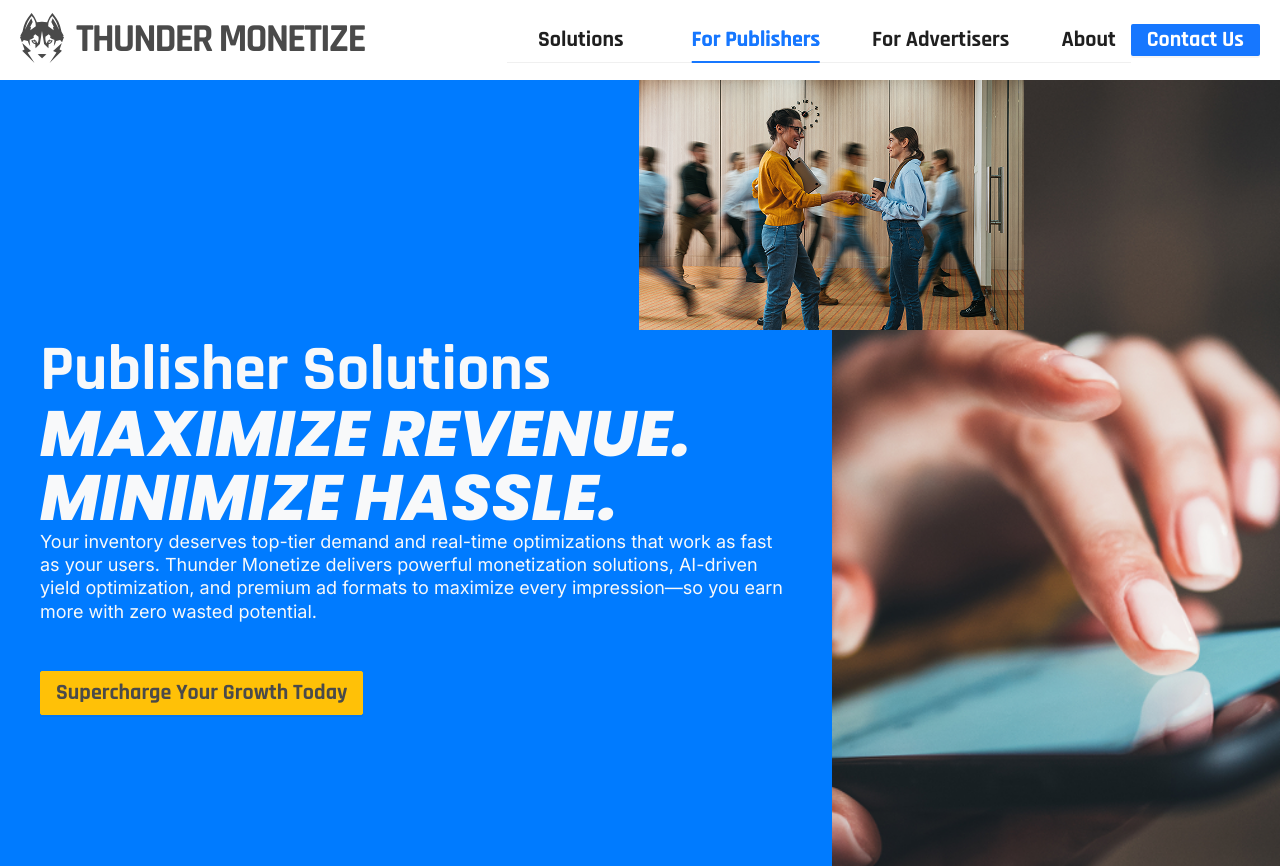
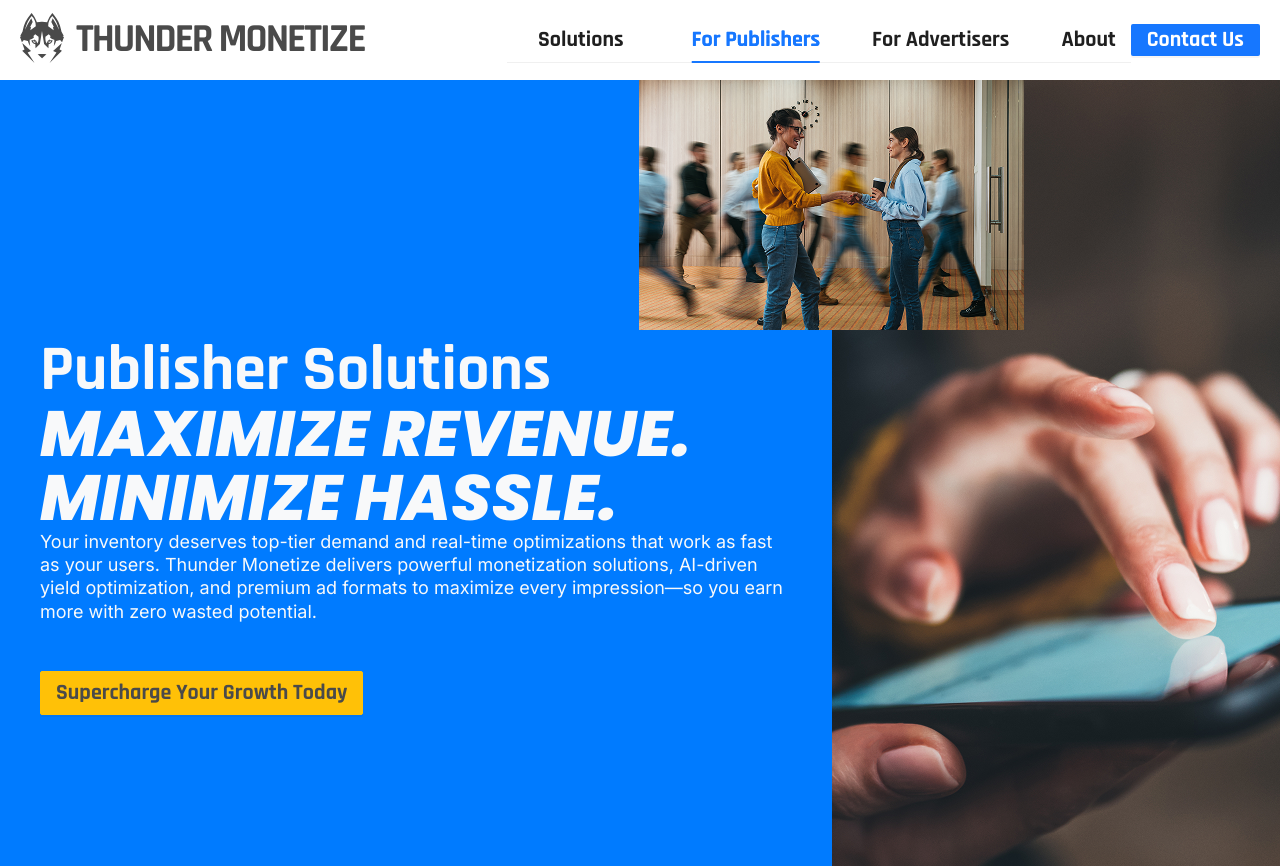
Before and after one commit to jwong65/vite-react-site, a React (Vite) app: page /publisher in a window 1280 px wide. Shown: the top 866 px of the page. Built offline with nearby package versions, Linux system fonts and the light colour scheme.

Commit message:
Fixed publisher image to be not zoomed in, display flex in section-wrapper

```diff
--- a/src/pages/contact.css
+++ b/src/pages/contact.css
@@ -31,6 +31,7 @@
     justify-content: center;
     margin: 0 auto;
     padding: 0;
+    padding-left: 100px;
 }
 
 .contact-background-image{
@@ -101,7 +102,7 @@
     margin-bottom: 56px;
     max-width: 1512px;
     width: 100%;
-    padding: 0 20px;
+    padding: 0 100px;
     box-sizing: border-box;
 }
 .form-header{
@@ -249,6 +250,7 @@
     flex-direction: column;
     align-items: center;
     text-align: center;
+    padding: 0 100px;
     box-sizing: border-box;
 }
 .success-header{
--- a/src/pages/publisher.css
+++ b/src/pages/publisher.css
@@ -25,28 +25,28 @@
     margin-left: -50vw;
     margin-right: -50vw;
     overflow: visible;
+    display: flex;
 }
 
 .publisher-hero-container{
     position: relative;
     width: 100%;
-    align-items: center;
     max-width: 1512px;
-    justify-content: center;
+    display: flex;
+    justify-content: flex-end;
     margin: 0 auto;
     padding: 0;
-    justify-content: center;
     box-sizing: border-box;
     background-color: #007BFF;
 }
 
 .background-publisher{
-    width: 100%;
+    width: auto;
     height: auto;
+    display: block;
     max-height: 850px;
     object-fit: cover;
     object-position: right center;
-    display: block;
 }
 
 .publisher-floating-overlay{
```
